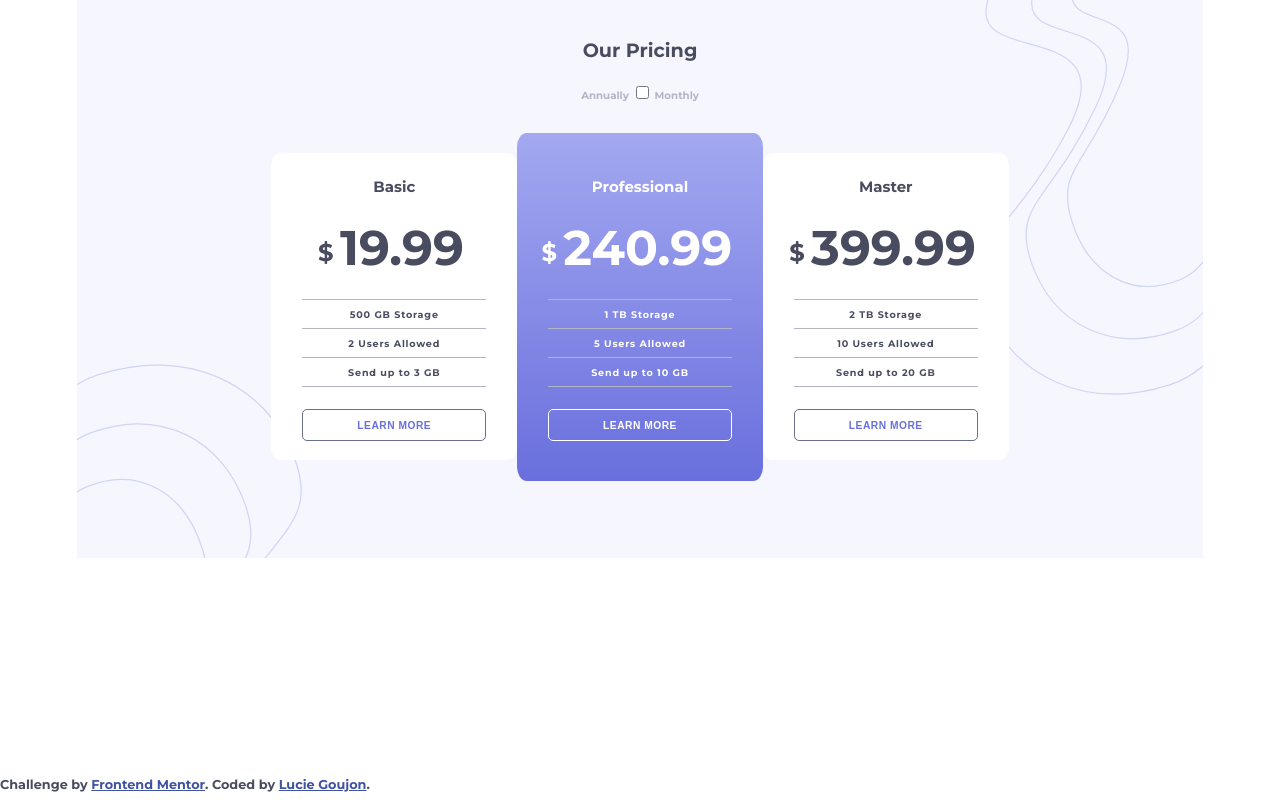
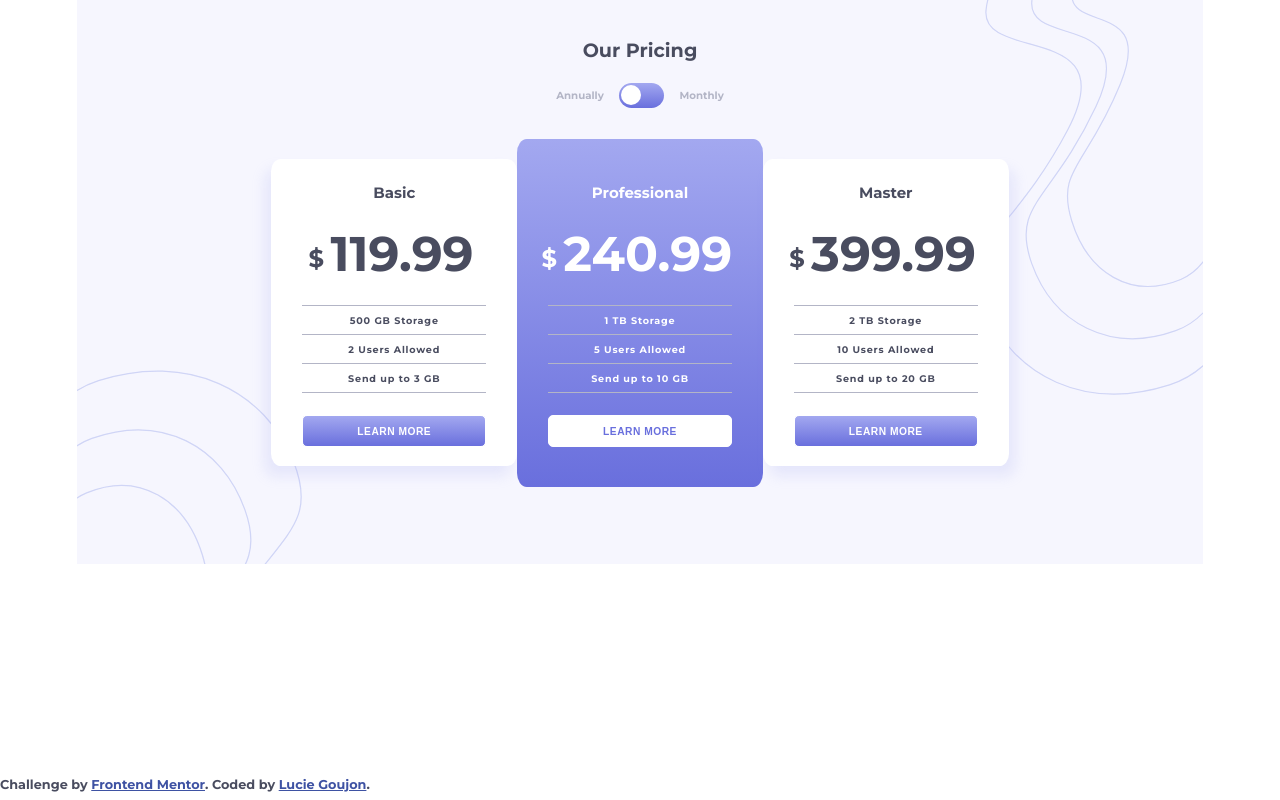
Before and after one commit to luciegoujon/pricing-component-frontend-mentor, a plain HTML site: page index.html in a window 1280 px wide. Drawn offline with Linux system fonts and the light colour scheme.

Commit message:
version 2

```diff
--- a/css/style.css
+++ b/css/style.css
@@ -42,14 +42,7 @@ h2 {
     margin: 0 0 2% 0;
     padding: 0;
 }
-.toggle-container {
-    /* border: 1px solid black; */
-    width: 50%;
-    margin: auto;
-    text-align: center;
-    color: hsl(234, 14%, 74%);
-    font-size: 80%;
-}
+
 ul {
     padding: 0;
 
@@ -73,6 +66,10 @@ li {
     padding: 1% 3%;
     text-align: center;
     border-radius: 4%;
+
+}
+.pricing__plan--left {
+    box-shadow: -0.5em 0.8em 1em  hsla(236, 72%, 79%, 0.2);
 }
 .pricing__plan--middle {
     background: linear-gradient(hsl(236, 72%, 79%), hsl(237, 63%, 64%));
@@ -80,23 +77,36 @@ li {
     margin: 0;
     padding-top: 3%;
 }
+.pricing__plan--right {
+    box-shadow: 0.5em 0.8em 1em hsla(236, 72%, 79%, 0.2);
+}
 
 button {
     text-transform: uppercase;
-    border: 1px solid hsl(233, 13%, 49%) ;
     border-radius: 5px;
-    color: hsl(237, 63%, 64%);
+    border: 1px solid #ffff;
+    color: #ffff;
     padding: 5%;
     margin: 5% 0;
     width: 100%;
-    background-color: #ffff;
+    background: linear-gradient(hsl(236, 72%, 79%), hsl(237, 63%, 64%));
     font-size: 80%;
     font-weight: 900;
     letter-spacing: 0.5px;
     cursor: pointer;
 }
+button:active, button:hover, button:focus {
+    border: 1px solid hsl(233, 13%, 49%);
+    color: hsl(237, 63%, 64%);
+    background: #ffff;
+}
 .button--middle {
-    background-color: inherit;
+    background: #ffff;
+    border: 1px solid #ffff;
+    color:  hsl(237, 63%, 64%);
+}
+.button--middle:active, .button--middle:hover, .button--middle:focus {
+    background: none;
     color: #ffff;
     border: 1px solid #ffff;
 }
@@ -115,3 +125,53 @@ button {
     position: relative;
     right: 3.5%;
 }
+/* .year {
+    display: block;
+} */
+.month {
+    display: none;
+}
+input[type=checkbox]{
+	height: 10px;
+	width: 10px;
+	display: none;
+}
+
+label {
+	cursor: pointer;
+	width: 45px;
+	height: 25px;
+	background: linear-gradient(hsl(236, 72%, 79%), hsl(237, 63%, 64%));
+	display: inline-block;
+	border-radius: 25px;
+    position: relative;
+    margin: 0 3%;
+}
+
+label::after {
+	content: '';
+	position: absolute;
+	top: 2.5px;
+	left: 2px;
+	width: 20px;
+	height: 20px;
+	background: #fff;
+	border-radius: 20px;
+	transition: 0.3s;
+}
+
+input:checked + label::after {
+	left: calc(100% - 2px);
+	transform: translateX(-100%);
+}
+
+.toggle-container {
+    width: 50%;
+    margin: auto;
+    text-align: center;
+    color: hsl(234, 14%, 74%);
+    font-size: 80%;
+    display: flex;
+    justify-content: center;
+    align-items: center;
+}
--- a/index.html
+++ b/index.html
@@ -18,19 +18,18 @@
 
       <span>Annually</span>
 
-      <label for="switch">
-        <input type="checkbox" id="switch">
-      </label>
+      <input type="checkbox" id="switch">
+      <label for="switch"></label>
 
       <span>Monthly</span>
     </div>
 
     <div class="container">
 
-      <div class="pricing__plan">
+      <div class="pricing__plan pricing__plan--left">
        <h3>Basic</h3>
-        <p class="price">19.99</p>
-        <!-- &dollar;199.99 -->
+        <p class="price" id="year">119.99</p>
+        <p class="price month" id="month">19.99</p>
         <ul>
           <li>500 GB Storage</li>
           <li>2 Users Allowed</li>
@@ -42,8 +41,8 @@
 
       <div class="pricing__plan pricing__plan--middle">
         <h3>Professional</h3>
-        <!-- &dollar;24.99 -->
-        <p class="price">240.99</p>
+        <p class="price year">240.99</p>
+        <p class="price month">24.99</p>
         <ul>
           <li>1 TB Storage</li>
           <li>5 Users Allowed</li>
@@ -53,10 +52,10 @@
       </div>
 
 
-      <div class="pricing__plan">
+      <div class="pricing__plan pricing__plan--right">
         <h3>Master</h3>
-        <!-- <span class="price">&dollar;39.99</span>  -->
-        <p class="price"></span>399.99</p>
+        <p class="price year"></span>399.99</p>
+        <p class="price month">39.99</p>
         <ul>
           <li>2 TB Storage</li>
           <li>10 Users Allowed</li>
@@ -73,5 +72,7 @@
     Challenge by <a href="https://www.frontendmentor.io?ref=challenge" target="_blank">Frontend Mentor</a>.
     Coded by <a href="https://luciegoujon.fr">Lucie Goujon</a>.
   </div>
+
+  <script src="script.js"></script>
 </body>
 </html>
--- /dev/null
+++ b/script.js
@@ -0,0 +1,14 @@
+let toggle = document.getElementById("switch");
+let year = document.getElementById("year");
+let month = document.getElementById("month");
+
+toggle.addEventListener("click", function() {
+    if (this.checked) {
+        month.style.display = "block";
+        year.style.display = "none";
+    }
+    else {
+        month.style.display = "none";
+        year.style.display = "block";
+    }
+})
```
